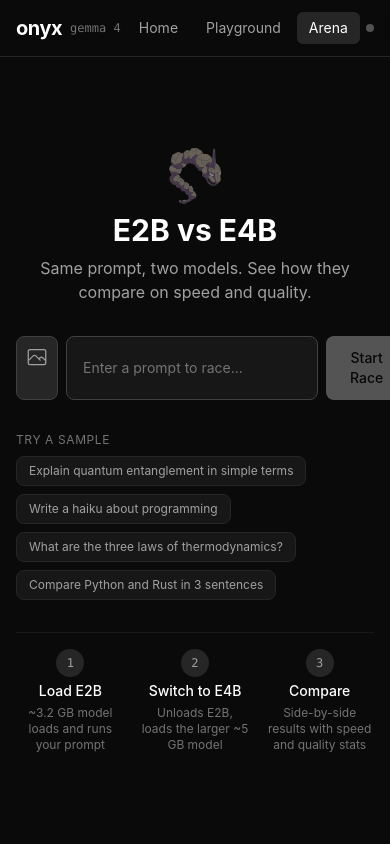
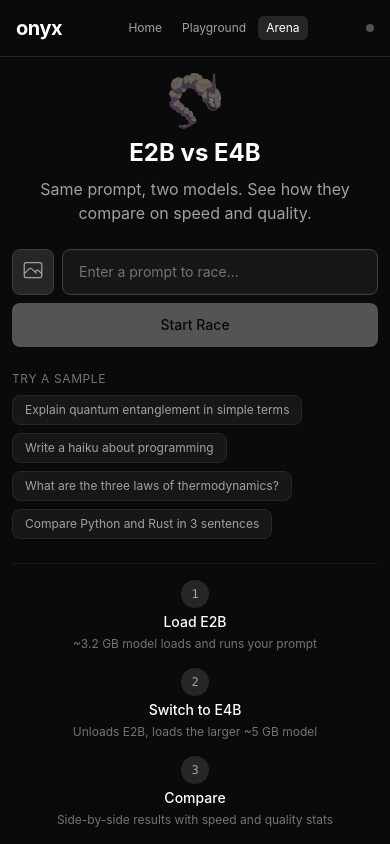
Before and after one commit to sacredvoid/onyx, a React (Vite) app in the folder web/: page /arena in a window 390 px wide. Built offline with nearby package versions, Linux system fonts and the light colour scheme.

Commit message:
feat: mobile-responsive layout for all pages and components

```diff
--- a/web/src/components/ArenaResult.tsx
+++ b/web/src/components/ArenaResult.tsx
@@ -30,26 +30,29 @@
       }`}
     >
       {/* Header with inline stats */}
-      <div className="flex items-center justify-between px-4 py-2 border-b border-neutral-800/50">
-        <div className="flex items-center gap-2">
+      <div className="flex items-center justify-between px-2 py-2 border-b border-neutral-800/50 md:px-4">
+        <div className="flex items-center gap-1.5 md:gap-2">
           <span className="font-mono text-sm font-bold">{variant}</span>
-          <span className="text-[10px] text-neutral-500 font-mono">
+          <span className="text-[10px] text-neutral-500 font-mono hidden sm:inline">
             {variant === "E2B" ? "2.3B" : "4B"}
           </span>
           {winner && (
-            <span className="text-[10px] px-1.5 py-0.5 rounded bg-green-500/20 text-green-400 font-medium">
+            <span className="text-[10px] px-1.5 py-0.5 rounded bg-green-500/20 text-green-400 font-medium hidden sm:inline">
               FASTER (tok/s)
             </span>
           )}
+          {winner && (
+            <span className="w-2 h-2 rounded-full bg-green-400 sm:hidden" title="Faster" />
+          )}
         </div>
 
-        <div className="flex items-center gap-3">
+        <div className="flex items-center gap-2 md:gap-3">
           {stats && (
-            <div className="flex items-center gap-3 text-[10px] font-mono text-neutral-400">
-              <span>{stats.numTokens} tok</span>
+            <div className="flex items-center gap-2 md:gap-3 text-[10px] font-mono text-neutral-400">
+              <span className="hidden sm:inline">{stats.numTokens} tok</span>
               <span className={winner ? "text-green-400" : ""}>{formatTokensPerSecond(stats.tps)}</span>
-              <span>{formatDuration(stats.totalTime)}</span>
-              {stats.ttft !== null && <span>TTFT {formatDuration(stats.ttft)}</span>}
+              <span className="hidden sm:inline">{formatDuration(stats.totalTime)}</span>
+              {stats.ttft !== null && <span className="hidden md:inline">TTFT {formatDuration(stats.ttft)}</span>}
             </div>
           )}
           {isStreaming && (
@@ -65,7 +68,7 @@
       </div>
 
       {/* Output with markdown rendering */}
-      <div className="flex-1 p-4 overflow-y-auto min-h-[180px]">
+      <div className="flex-1 p-3 overflow-y-auto min-h-[120px] md:p-4 md:min-h-[180px]">
         {output ? (
           <div className="text-sm text-neutral-200 leading-relaxed prose prose-invert prose-sm max-w-none prose-headings:text-neutral-100 prose-headings:font-semibold prose-p:text-neutral-200 prose-strong:text-white prose-li:text-neutral-200 prose-code:text-indigo-300 prose-code:bg-neutral-800 prose-code:px-1 prose-code:py-0.5 prose-code:rounded prose-pre:bg-neutral-800 prose-pre:border prose-pre:border-neutral-700">
             <ReactMarkdown>{output}</ReactMarkdown>
--- a/web/src/components/Header.tsx
+++ b/web/src/components/Header.tsx
@@ -21,7 +21,7 @@
       <div className="max-w-7xl mx-auto px-4 h-14 flex items-center justify-between">
         <Link to="/" className="flex items-center gap-2">
           <span className="text-xl font-bold tracking-tight">onyx</span>
-          <span className="text-xs text-neutral-500 font-mono">gemma 4</span>
+          <span className="hidden sm:inline text-xs text-neutral-500 font-mono">gemma 4</span>
         </Link>
 
         <nav className="flex items-center gap-1">
@@ -30,7 +30,7 @@
               key={path}
               to={path}
               className={cn(
-                "px-3 py-1.5 rounded-md text-sm transition-colors",
+                "px-2 py-1 rounded-md text-xs transition-colors sm:px-3 sm:py-1.5 sm:text-sm",
                 location.pathname === path
                   ? "bg-neutral-800 text-white"
                   : "text-neutral-400 hover:text-white hover:bg-neutral-800/50",
--- a/web/src/components/InputBar.tsx
+++ b/web/src/components/InputBar.tsx
@@ -92,7 +92,7 @@
   };
 
   return (
-    <div className="bg-neutral-950 p-4">
+    <div className="bg-neutral-950 p-2 md:p-4">
       {(imagePreview || audioBlob) && (
         <div className="flex gap-2 mb-3">
           {imagePreview && (
@@ -120,15 +120,15 @@
         </div>
       )}
 
-      <div className="flex items-end gap-2">
+      <div className="flex items-end gap-1.5 md:gap-2">
         <input ref={imageInputRef} type="file" accept="image/*" onChange={handleImageSelect} className="hidden" />
-        <button onClick={() => imageInputRef.current?.click()} className="p-2 text-neutral-400 hover:text-white transition-colors" title="Upload image">
+        <button onClick={() => imageInputRef.current?.click()} className="p-1.5 md:p-2 text-neutral-400 hover:text-white transition-colors shrink-0" title="Upload image">
           <svg className="w-5 h-5" fill="none" viewBox="0 0 24 24" stroke="currentColor" strokeWidth={1.5}>
             <path strokeLinecap="round" strokeLinejoin="round" d="m2.25 15.75 5.159-5.159a2.25 2.25 0 0 1 3.182 0l5.159 5.159m-1.5-1.5 1.409-1.409a2.25 2.25 0 0 1 3.182 0l2.909 2.909M3.75 21h16.5A2.25 2.25 0 0 0 22.5 18.75V5.25A2.25 2.25 0 0 0 20.25 3H3.75A2.25 2.25 0 0 0 1.5 5.25v13.5A2.25 2.25 0 0 0 3.75 21Z" />
           </svg>
         </button>
 
-        <button onClick={toggleRecording} className={cn("p-2 transition-colors", isRecording ? "text-red-500 animate-pulse" : "text-neutral-400 hover:text-white")} title={isRecording ? "Stop recording" : "Record audio"}>
+        <button onClick={toggleRecording} className={cn("p-1.5 md:p-2 transition-colors shrink-0", isRecording ? "text-red-500 animate-pulse" : "text-neutral-400 hover:text-white")} title={isRecording ? "Stop recording" : "Record audio"}>
           <svg className="w-5 h-5" fill="none" viewBox="0 0 24 24" stroke="currentColor" strokeWidth={1.5}>
             <path strokeLinecap="round" strokeLinejoin="round" d="M12 18.75a6 6 0 0 0 6-6v-1.5m-6 7.5a6 6 0 0 1-6-6v-1.5m6 7.5v3.75m-3.75 0h7.5M12 15.75a3 3 0 0 1-3-3V4.5a3 3 0 1 1 6 0v8.25a3 3 0 0 1-3 3Z" />
           </svg>
@@ -141,15 +141,15 @@
           placeholder={placeholder}
           disabled={disabled}
           rows={1}
-          className="flex-1 bg-neutral-900 border border-neutral-700 rounded-xl px-4 py-2.5 text-sm text-white placeholder-neutral-500 resize-none focus:outline-none focus:ring-2 focus:ring-indigo-500/50 focus:border-indigo-500/50 disabled:opacity-50"
+          className="flex-1 min-w-0 bg-neutral-900 border border-neutral-700 rounded-xl px-3 py-2 text-sm text-white placeholder-neutral-500 resize-none focus:outline-none focus:ring-2 focus:ring-indigo-500/50 focus:border-indigo-500/50 disabled:opacity-50 md:px-4 md:py-2.5"
         />
 
         {isGenerating ? (
-          <button onClick={onInterrupt} className="px-4 py-2.5 bg-red-600 text-white rounded-xl text-sm font-medium hover:bg-red-700 transition-colors">
+          <button onClick={onInterrupt} className="px-3 py-2 md:px-4 md:py-2.5 bg-red-600 text-white rounded-xl text-sm font-medium hover:bg-red-700 transition-colors shrink-0">
             Stop
           </button>
         ) : (
-          <button onClick={handleSend} disabled={disabled || (!text.trim() && !imageFile && !audioBlob)} className="px-4 py-2.5 bg-white text-black rounded-xl text-sm font-medium hover:bg-neutral-200 transition-colors disabled:opacity-30 disabled:cursor-not-allowed">
+          <button onClick={handleSend} disabled={disabled || (!text.trim() && !imageFile && !audioBlob)} className="px-3 py-2 md:px-4 md:py-2.5 bg-white text-black rounded-xl text-sm font-medium hover:bg-neutral-200 transition-colors disabled:opacity-30 disabled:cursor-not-allowed shrink-0">
             Send
           </button>
         )}
--- a/web/src/pages/Arena.tsx
+++ b/web/src/pages/Arena.tsx
@@ -105,15 +105,15 @@
       <div className="flex-1 flex flex-col overflow-hidden">
         {/* Empty state with centered prompt */}
         {phase === "idle" && comparisons.length === 0 ? (
-          <div className="flex-1 flex items-center justify-center p-4">
-            <div className="max-w-2xl w-full space-y-8">
+          <div className="flex-1 flex items-center justify-center p-3 md:p-4">
+            <div className="max-w-2xl w-full space-y-6 md:space-y-8">
               <div className="text-center space-y-2">
                 <img
                   src={`${import.meta.env.BASE_URL}onix.webp`}
                   alt="Onix"
                   className="w-14 h-14 mx-auto object-contain opacity-60"
                 />
-                <h1 className="text-3xl font-bold">E2B vs E4B</h1>
+                <h1 className="text-2xl font-bold md:text-3xl">E2B vs E4B</h1>
                 <p className="text-neutral-400">
                   Same prompt, two models. See how they compare on speed and quality.
                 </p>
@@ -132,9 +132,10 @@
                     </button>
                   </div>
                 )}
-                <div className="flex gap-2">
+                <div className="flex flex-col gap-2 sm:flex-row">
+                  <div className="flex gap-2 flex-1 min-w-0">
                     <input type="file" accept="image/*" onChange={handleImageSelect} className="hidden" id="arena-image" />
-                  <label htmlFor="arena-image" className="p-2.5 bg-neutral-800 rounded-lg text-neutral-400 hover:text-white cursor-pointer transition-colors border border-neutral-700">
+                    <label htmlFor="arena-image" className="p-2.5 bg-neutral-800 rounded-lg text-neutral-400 hover:text-white cursor-pointer transition-colors border border-neutral-700 shrink-0">
                       <svg className="w-5 h-5" fill="none" viewBox="0 0 24 24" stroke="currentColor" strokeWidth={1.5}>
                         <path strokeLinecap="round" strokeLinejoin="round" d="m2.25 15.75 5.159-5.159a2.25 2.25 0 0 1 3.182 0l5.159 5.159m-1.5-1.5 1.409-1.409a2.25 2.25 0 0 1 3.182 0l2.909 2.909M3.75 21h16.5A2.25 2.25 0 0 0 22.5 18.75V5.25A2.25 2.25 0 0 0 20.25 3H3.75A2.25 2.25 0 0 0 1.5 5.25v13.5A2.25 2.25 0 0 0 3.75 21Z" />
                       </svg>
@@ -145,12 +146,13 @@
                       onChange={(e) => setText(e.target.value)}
                       onKeyDown={(e) => e.key === "Enter" && handleStart()}
                       placeholder="Enter a prompt to race..."
-                    className="flex-1 bg-neutral-900 border border-neutral-700 rounded-lg px-4 py-3 text-sm text-white placeholder-neutral-500 focus:outline-none focus:ring-1 focus:ring-blue-500"
+                      className="flex-1 min-w-0 bg-neutral-900 border border-neutral-700 rounded-lg px-4 py-3 text-sm text-white placeholder-neutral-500 focus:outline-none focus:ring-1 focus:ring-blue-500"
                     />
+                  </div>
                   <button
                     onClick={() => handleStart()}
                     disabled={!text.trim() && !imageFile}
-                    className="px-6 py-3 bg-white text-black rounded-lg text-sm font-medium hover:bg-neutral-200 transition-colors disabled:opacity-30 disabled:cursor-not-allowed"
+                    className="px-6 py-3 bg-white text-black rounded-lg text-sm font-medium hover:bg-neutral-200 transition-colors disabled:opacity-30 disabled:cursor-not-allowed shrink-0"
                   >
                     Start Race
                   </button>
@@ -176,7 +178,7 @@
               </div>
 
               {/* How it works */}
-              <div className="grid grid-cols-3 gap-4 pt-4 border-t border-neutral-800/50">
+              <div className="grid grid-cols-1 gap-4 pt-4 border-t border-neutral-800/50 sm:grid-cols-3">
                 <StepCard step="1" title="Load E2B" desc="~3.2 GB model loads and runs your prompt" />
                 <StepCard step="2" title="Switch to E4B" desc="Unloads E2B, loads the larger ~5 GB model" />
                 <StepCard step="3" title="Compare" desc="Side-by-side results with speed and quality stats" />
@@ -189,7 +191,7 @@
             {/* Compact top bar with input when race is active */}
             <div className="border-b border-neutral-800 px-4 py-3">
               <div className="max-w-5xl mx-auto">
-                <div className="flex items-center gap-3">
+                <div className="flex flex-col gap-2 md:flex-row md:items-center md:gap-3">
                   <div className="flex items-center gap-2 shrink-0">
                     <span className="text-sm font-semibold">Arena</span>
                     {phase === "running-e2b" && (
@@ -239,7 +241,7 @@
             </div>
 
             {/* Side-by-side results */}
-            <div className="flex-1 flex gap-3 p-3 overflow-hidden">
+            <div className="flex-1 flex flex-col gap-3 p-3 overflow-hidden md:flex-row">
               <ArenaResult
                 variant="E2B"
                 output={showE2B?.output ?? ""}
@@ -298,8 +300,9 @@
   const faster = comparison.runs[0].stats.tps > comparison.runs[1].stats.tps ? 0 : 1;
 
   return (
-    <div className="bg-neutral-900/50 rounded-lg px-3 py-2 text-xs flex items-center gap-4">
-      <p className="text-neutral-400 truncate flex-1">{promptText}</p>
+    <div className="bg-neutral-900/50 rounded-lg px-3 py-2 text-xs flex flex-col gap-1 sm:flex-row sm:items-center sm:gap-4">
+      <p className="text-neutral-400 truncate sm:flex-1">{promptText}</p>
+      <div className="flex items-center gap-4">
         {comparison.runs.map((run, i) => (
           <div key={run.variant} className={`flex items-center gap-2 shrink-0 ${i === faster ? "text-green-400" : "text-neutral-500"}`}>
             <span className="font-mono font-medium">{run.variant}</span>
@@ -308,5 +311,6 @@
           </div>
         ))}
       </div>
+    </div>
   );
 }
--- a/web/src/pages/Home.tsx
+++ b/web/src/pages/Home.tsx
@@ -12,24 +12,24 @@
         {/* Hero with Onix */}
         <section className="max-w-5xl mx-auto px-4 pt-12 pb-16">
           <div className="relative rounded-2xl border border-neutral-800 bg-gradient-to-br from-neutral-950 to-neutral-900 overflow-hidden">
-            <div className="flex items-center gap-8 px-10 py-10">
+            <div className="flex flex-col items-center gap-6 px-4 py-6 md:flex-row md:gap-8 md:px-10 md:py-10">
               {/* Onix image */}
               <div className="relative shrink-0">
                 <div className="absolute inset-0 bg-indigo-500/20 rounded-full blur-3xl scale-110" />
                 <img
                   src={`${import.meta.env.BASE_URL}onix.webp`}
                   alt="Shiny Onix"
-                  className="relative w-48 h-48 object-contain drop-shadow-[0_0_30px_rgba(129,140,248,0.3)]"
+                  className="relative w-32 h-32 md:w-48 md:h-48 object-contain drop-shadow-[0_0_30px_rgba(129,140,248,0.3)]"
                 />
               </div>
 
               {/* Text content */}
-              <div className="space-y-4">
-                <h1 className="text-5xl font-bold tracking-tight">onyx</h1>
+              <div className="space-y-4 text-center md:text-left">
+                <h1 className="text-3xl font-bold tracking-tight md:text-5xl">onyx</h1>
                 <p className="text-lg text-neutral-400">
                   Gemma 4 in your browser
                 </p>
-                <div className="flex flex-wrap gap-2">
+                <div className="flex flex-wrap gap-2 justify-center md:justify-start">
                   {["WebGPU", "Multimodal", "On-device", "Arena", "E2B", "E4B", "ONNX q4"].map((tag) => (
                     <span
                       key={tag}
--- a/web/src/pages/Playground.tsx
+++ b/web/src/pages/Playground.tsx
@@ -146,7 +146,7 @@
               {inputError}
             </div>
           )}
-          <div className="max-w-3xl mx-auto w-full">
+          <div className="max-w-3xl mx-auto w-full px-2 md:px-0">
             <InputBar
               onSend={handleSend}
               onInterrupt={interrupt}
@@ -161,8 +161,8 @@
         </>
       ) : (
         // Empty state - centered welcome
-        <div className="flex-1 flex items-center justify-center p-4">
-          <div className="max-w-2xl w-full space-y-8">
+        <div className="flex-1 flex items-center justify-center p-3 md:p-4">
+          <div className="max-w-2xl w-full space-y-6 md:space-y-8">
             {/* Welcome */}
             <div className="text-center space-y-2">
               <img
@@ -170,7 +170,7 @@
                 alt="Onix"
                 className="w-16 h-16 mx-auto object-contain opacity-60"
               />
-              <h2 className="text-2xl font-semibold">What can I help with?</h2>
+              <h2 className="text-xl font-semibold md:text-2xl">What can I help with?</h2>
               <p className="text-sm text-neutral-500">
                 Running Gemma 4 {currentVariant} locally via WebGPU. Text, images, and audio supported.
               </p>
```
Lines whose indentation alone changed are shown as unchanged.
